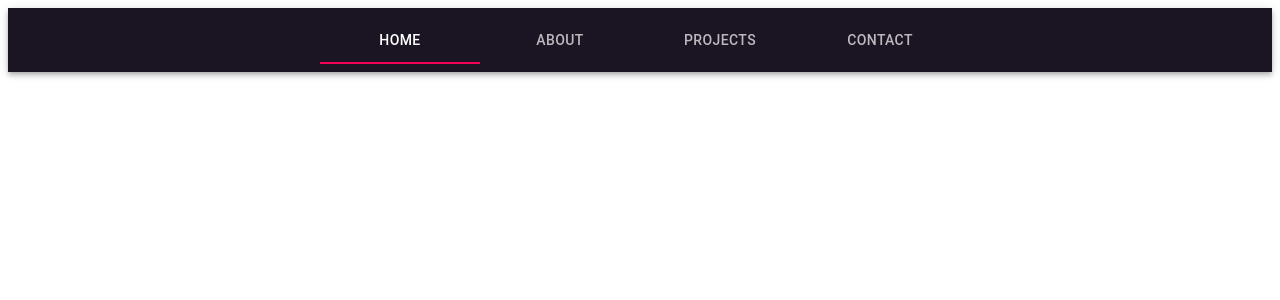
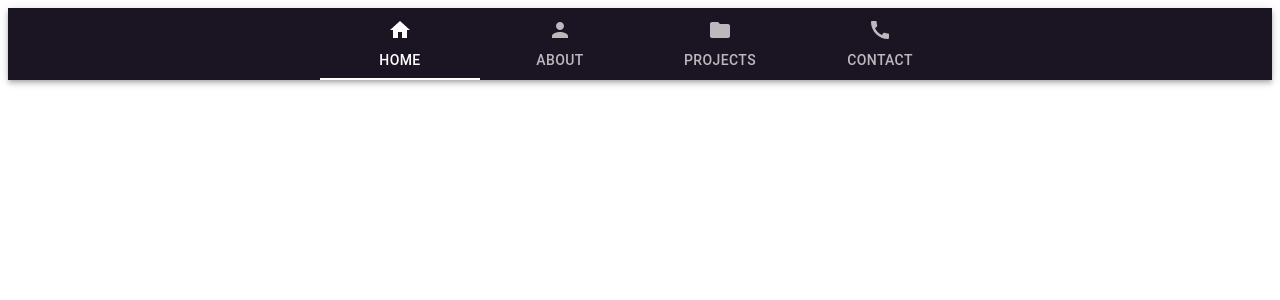
Before and after one commit to LogicUI/React-Portfolio, a React (Create React App) app: page / in a window 1280 px wide. Shown: the top 300 px of the page. Built offline with nearby package versions, Linux system fonts and the light colour scheme.

Commit message:
styled the buttons

```diff
--- a/package.json
+++ b/package.json
@@ -4,6 +4,7 @@
   "private": true,
   "dependencies": {
     "@material-ui/core": "^4.1.1",
+    "@material-ui/icons": "^4.2.0",
     "@material-ui/styles": "^4.1.1",
     "react": "^16.8.6",
     "react-dom": "^16.8.6",
--- a/src/components/Header.js
+++ b/src/components/Header.js
@@ -2,6 +2,7 @@ import { AppBar, Toolbar, Tabs, Tab } from '@material-ui/core';
 import { headerStyles } from '../styles/headerStyles';
 import React, { Component } from 'react';
 import { withStyles } from '@material-ui/styles';
+import { Home, Person, Folder, Call } from '@material-ui/icons';
 
 export class Header extends Component {
   constructor(props) {
@@ -26,12 +27,14 @@ export class Header extends Component {
           <Tabs
             value={this.state.value}
             onChange={this.handleOnChange}
-            variant="fullWidth"
+            variant="scrollable"
+            scrollButtons="on"
+            classes={{ indicator: classes.indicator }}
           >
-            <Tab label="Home" />
-            <Tab label="About" />
-            <Tab label="Projects" />
-            <Tab label="Contact" />
+            <Tab icon={<Home />} label="Home" />
+            <Tab icon={<Person />} label="About" />
+            <Tab icon={<Folder />} label="Projects" />
+            <Tab icon={<Call />} label="Contact" />
           </Tabs>
         </Toolbar>
       </AppBar>
--- a/src/styles/headerStyles.js
+++ b/src/styles/headerStyles.js
@@ -1,7 +1,8 @@
 import { black } from '../palettes';
 import { flexMiddle } from './mixins/flexMiddle';
 
-const middle = flexMiddle('row');
+const rowMiddle = flexMiddle('row');
+const columnMiddle = flexMiddle('column');
 
 export const headerStyles = (theme) => ({
   root: {
@@ -9,9 +10,11 @@ export const headerStyles = (theme) => ({
   },
 
   tool: {
-    middle
+    "@media (min-width:768px)":{
+        rowMiddle
+    }
   },
   indicator: {
-    backgroundColor: 'white'
-  }
+    backgroundColor: 'white',
+   }
 });
```
Also changed, not shown: src/components/Home.js (added), 1 other file (tests, documents, lock files or other folders).
